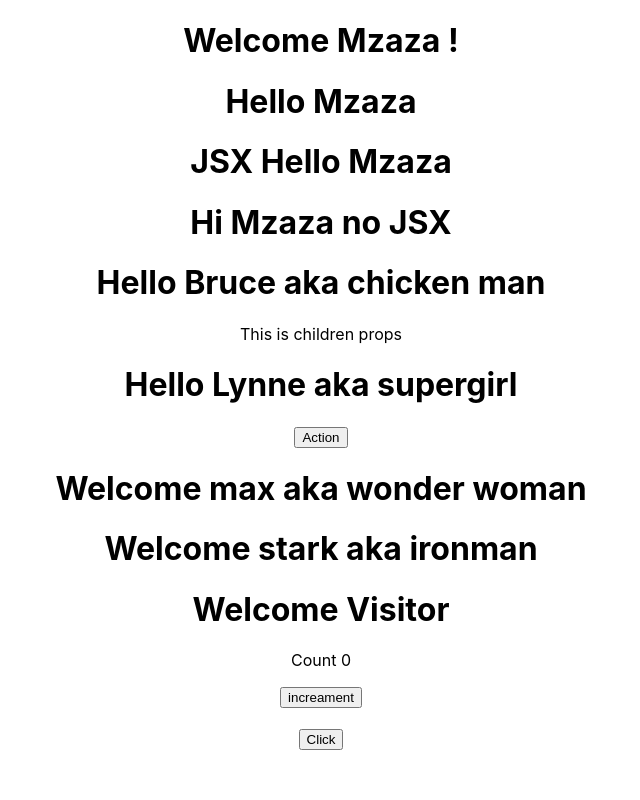
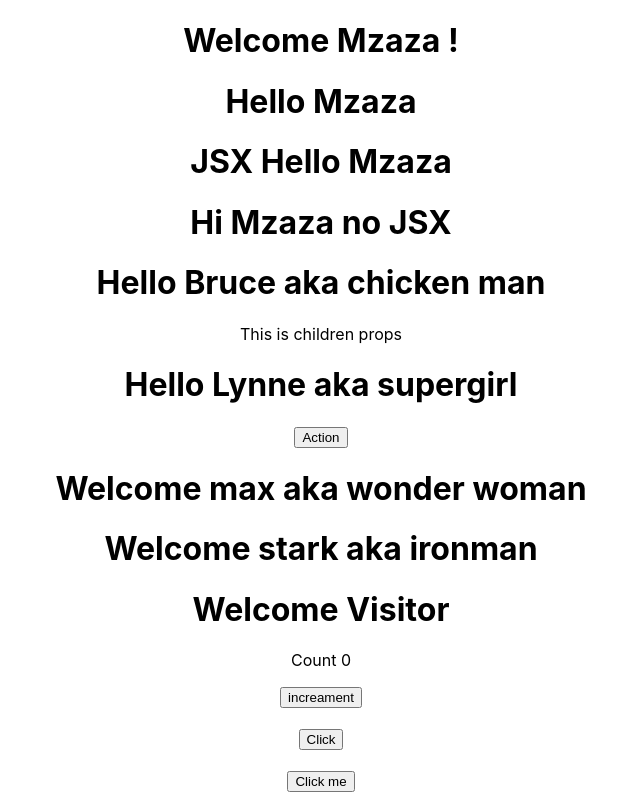
Before and after one commit to mzazakeith/React-Tutorials, a React (Create React App) app in the folder hello-components/: page / in a window 1280 px wide. Shown: the whole page, without its empty margins (319-959 px from the left). Built offline with nearby package versions, Linux system fonts and the light colour scheme.

Commit message:
event handling in class components

```diff
--- a/hello-components/src/App.js
+++ b/hello-components/src/App.js
@@ -9,6 +9,7 @@ import PropsClassHi from './components/PropsClassHi';
 import StateClassHi from './components/StatesClassHi';
 import SetStateCounter from './components/SetStateCounter';
 import EventHandlingClick from './components/EventHandlingClick';
+import ClassEventClick from './components/ClassEventClick';
 
 function App() {
   return (
@@ -28,6 +29,7 @@ function App() {
       <StateClassHi/>
       <SetStateCounter/>
       <EventHandlingClick/>
+      <ClassEventClick/>
     </div>
   );
 }
--- /dev/null
+++ b/hello-components/src/components/ClassEventClick.js
@@ -0,0 +1,17 @@
+import React, { Component } from 'react'
+
+class ClassEventClick extends Component {
+    clickHandler() {
+        console.log('Class component button clicked')
+    }
+    render() {
+        return (
+            <div>
+                <br/>
+                <button onClick={this.clickHandler}>Click me</button>
+            </div>
+        )
+    }
+}
+
+export default ClassEventClick
```
